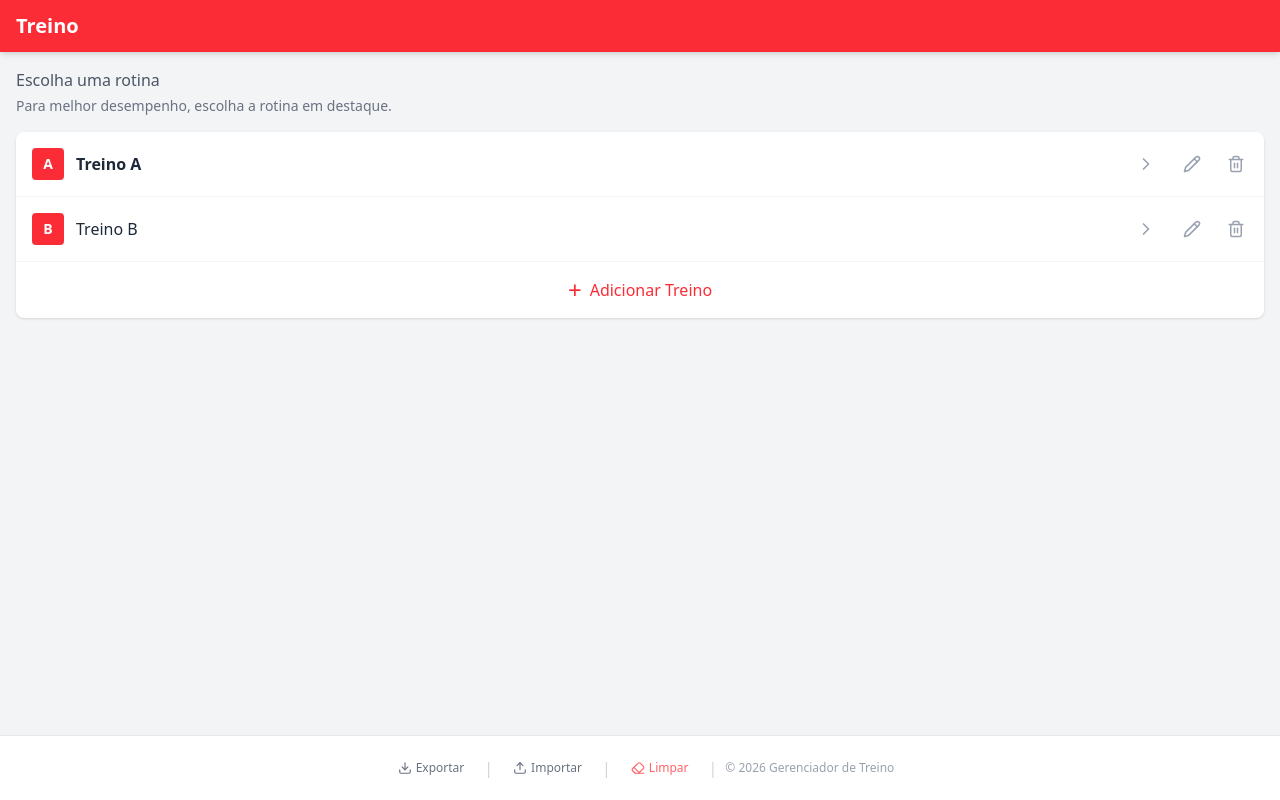
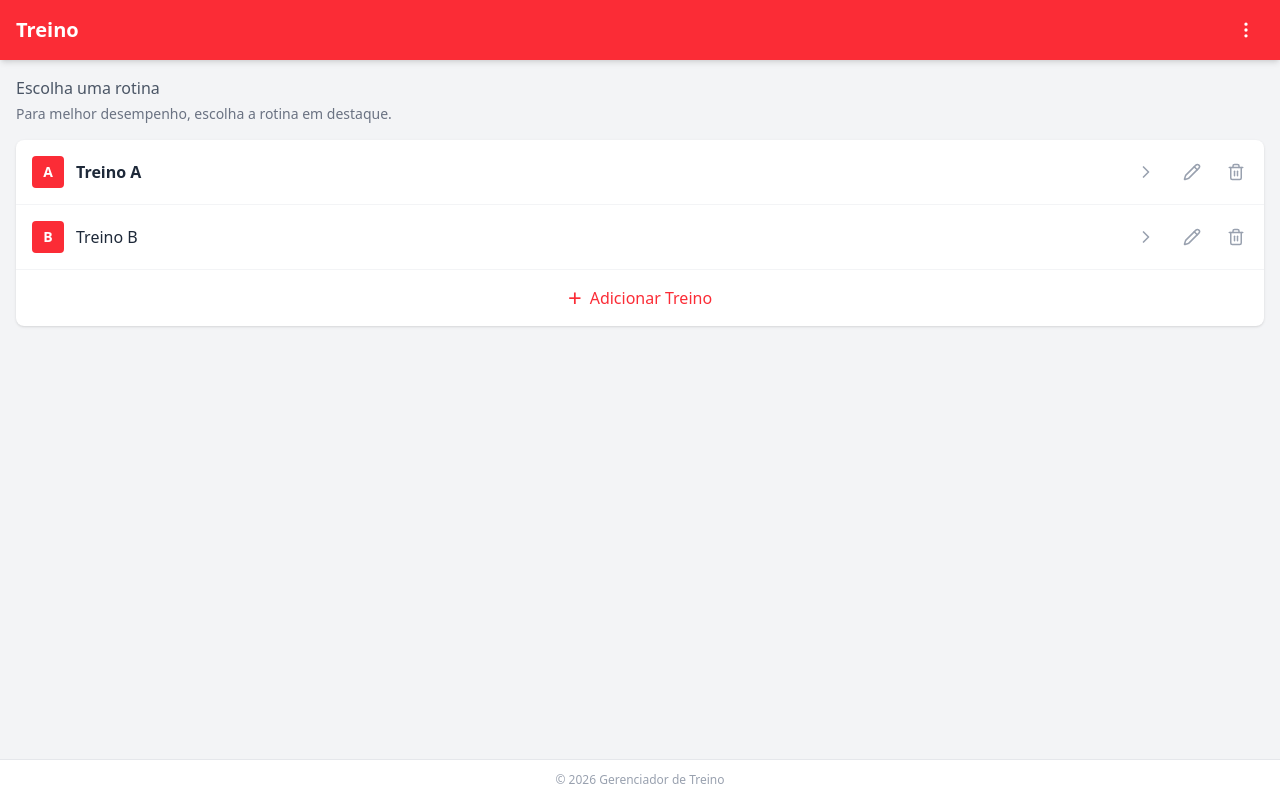
Before and after one commit to dexter2k8/academy, a React (Vite) app: page / in a window 1280 px wide. Built offline with nearby package versions, Linux system fonts and the light colour scheme.

Commit message:
feat: implemented menu dropdown for manage training

```diff
--- a/src/components/WorkoutList.tsx
+++ b/src/components/WorkoutList.tsx
@@ -1,5 +1,5 @@
-import { ChevronRight, Pencil, Trash2, Download, Upload, Eraser } from 'lucide-react';
-import { useRef } from 'react';
+import { ChevronRight, Pencil, Trash2, Download, Upload, Eraser, MoreVertical } from 'lucide-react';
+import { useRef, useState } from 'react';
 import type { Workout } from '../types/workout';
 
 interface WorkoutListProps {
@@ -15,6 +15,7 @@ interface WorkoutListProps {
 
 export function WorkoutList({ workouts, onSelectWorkout, onAddWorkout, onEditWorkout, onDeleteWorkout, onExport, onImport, onClearAll }: WorkoutListProps) {
   const fileInputRef = useRef<HTMLInputElement>(null);
+  const [menuOpen, setMenuOpen] = useState(false);
   const lastAccessedId = workouts
     .filter((w) => w.lastAccessed)
     .sort((a, b) => (b.lastAccessed ?? 0) - (a.lastAccessed ?? 0))[0]?.id ?? null;
@@ -39,8 +40,56 @@ export function WorkoutList({ workouts, onSelectWorkout, onAddWorkout, onEditWor
 
   return (
     <div className="flex flex-col min-h-dvh bg-gray-100 safe-area-inset">
-      <header className="bg-red-500 text-white px-4 py-3 flex items-center gap-3 sticky top-0 z-10 shadow-md">
+      <header className="bg-red-500 text-white px-4 py-3 flex items-center justify-between sticky top-0 z-10 shadow-md">
         <h1 className="text-xl font-bold">Treino</h1>
+        <div className="relative">
+          <button
+            onClick={() => setMenuOpen(!menuOpen)}
+            className="p-2 hover:bg-red-600 rounded-full transition-colors cursor-pointer"
+          >
+            <MoreVertical size={20} />
+          </button>
+          {menuOpen && (
+            <>
+              <div className="fixed inset-0 z-20" onClick={() => setMenuOpen(false)} />
+              <div className="absolute right-0 top-full mt-1 bg-white rounded-lg shadow-lg border border-gray-200 py-1 z-30 min-w-[160px]">
+                <button
+                  onClick={() => { onExport(); setMenuOpen(false); }}
+                  className="w-full flex items-center gap-2 px-4 py-2.5 text-sm text-gray-700 hover:bg-gray-100 cursor-pointer"
+                >
+                  <Download size={16} />
+                  Exportar
+                </button>
+                <button
+                  onClick={() => { fileInputRef.current?.click(); setMenuOpen(false); }}
+                  className="w-full flex items-center gap-2 px-4 py-2.5 text-sm text-gray-700 hover:bg-gray-100 cursor-pointer"
+                >
+                  <Upload size={16} />
+                  Importar
+                </button>
+                <div className="border-t border-gray-200 my-1" />
+                <button
+                  onClick={() => { handleDeleteAll(); setMenuOpen(false); }}
+                  className="w-full flex items-center gap-2 px-4 py-2.5 text-sm text-red-600 hover:bg-red-50 cursor-pointer"
+                >
+                  <Eraser size={16} />
+                  Limpar tudo
+                </button>
+                <input
+                  ref={fileInputRef}
+                  type="file"
+                  accept=".json"
+                  className="hidden"
+                  onChange={(e) => {
+                    const file = e.target.files?.[0];
+                    if (file) onImport(file);
+                    e.target.value = '';
+                  }}
+                />
+              </div>
+            </>
+          )}
+        </div>
       </header>
 
       <main className="flex-1 p-3 sm:p-4 pb-20">
@@ -95,47 +144,10 @@ export function WorkoutList({ workouts, onSelectWorkout, onAddWorkout, onEditWor
             <span className="text-sm sm:text-base">Adicionar Treino</span>
           </button>
         </div>
+
       </main>
 
-      <footer className="bg-white border-t border-gray-200 px-4 py-3 flex gap-2 justify-center items-center sticky bottom-0 z-10 safe-area-bottom">
-        <button
-          onClick={onExport}
-          className="flex items-center gap-1 px-3 py-2 text-xs text-gray-500 active:bg-gray-100 rounded transition-colors min-h-10 cursor-pointer"
-          title="Exportar treinos"
-        >
-          <Download size={14} />
-          <span>Exportar</span>
-        </button>
-        <span className="text-gray-300">|</span>
-        <button
-          onClick={() => fileInputRef.current?.click()}
-          className="flex items-center gap-1 px-3 py-2 text-xs text-gray-500 active:bg-gray-100 rounded transition-colors min-h-10 cursor-pointer"
-          title="Importar treinos"
-        >
-          <Upload size={14} />
-          <span>Importar</span>
-        </button>
-        <span className="text-gray-300">|</span>
-        <button
-          onClick={handleDeleteAll}
-          className="flex items-center gap-1 px-3 py-2 text-xs text-red-400 hover:text-red-600 active:bg-red-50 rounded transition-colors min-h-10 cursor-pointer"
-          title="Limpar todos os treinos"
-        >
-          <Eraser size={14} />
-          <span>Limpar</span>
-        </button>
-        <input
-          ref={fileInputRef}
-          type="file"
-          accept=".json"
-          className="hidden"
-          onChange={(e) => {
-            const file = e.target.files?.[0];
-            if (file) onImport(file);
-            e.target.value = '';
-          }}
-        />
-        <span className="text-gray-300">|</span>
+      <footer className="bg-white border-t border-gray-200 px-4 py-3 flex justify-center items-center sticky bottom-0 z-10 safe-area-bottom">
         <p className="text-xs text-gray-400">&copy; 2026 Gerenciador de Treino</p>
       </footer>
     </div>
```
Also changed, not shown: 1 other file (tests, documents, lock files or other folders).
